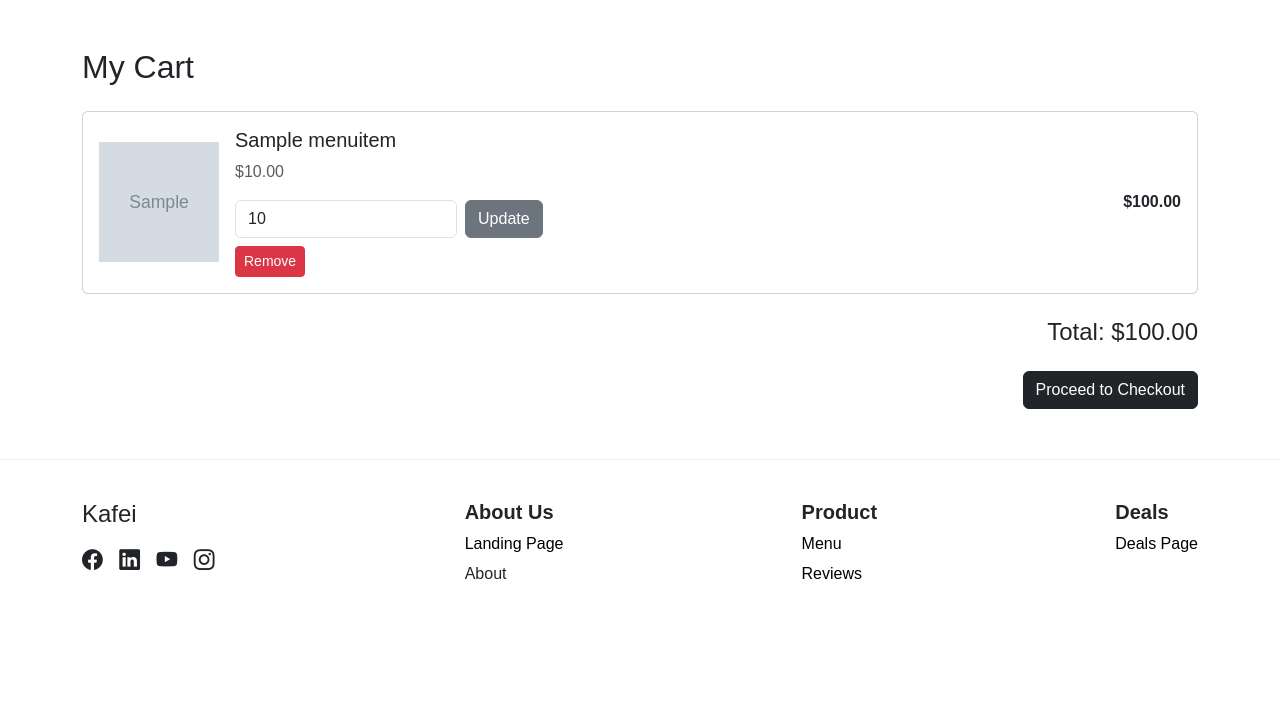
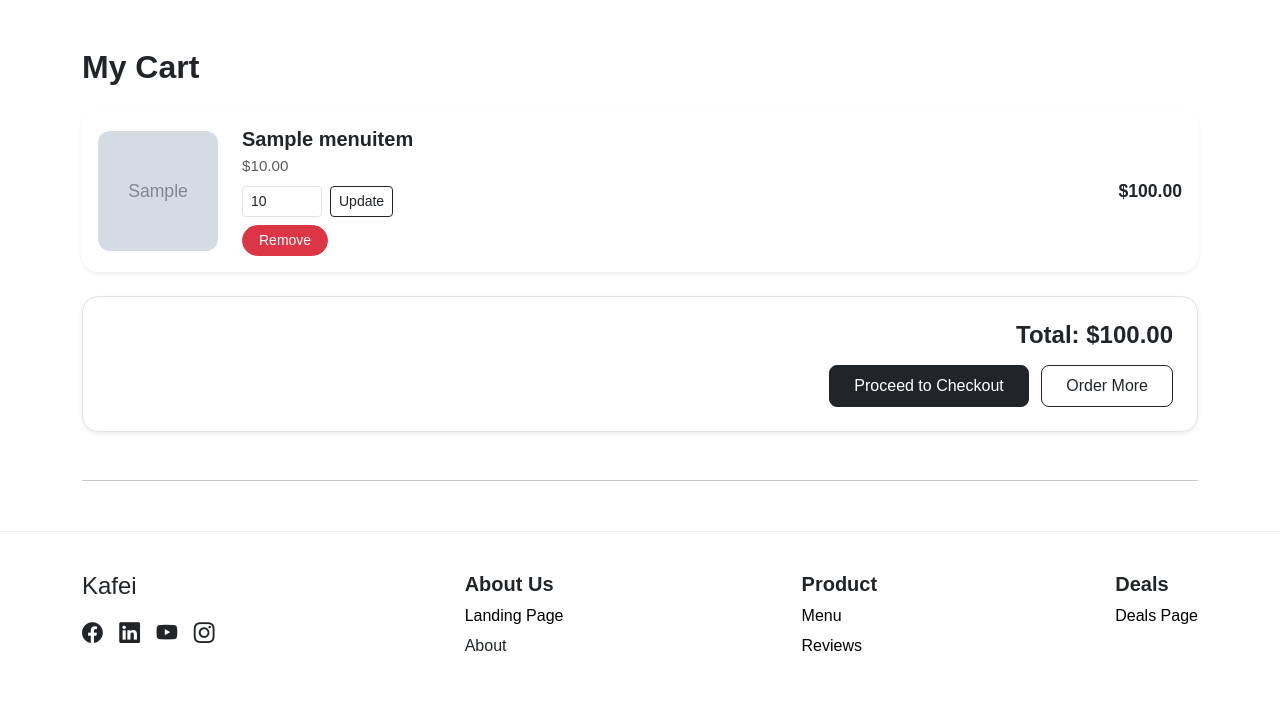
Before and after one commit to 1-ritika-1/Kafeihub, a Django app: page /cart/ in a window 1280 px wide. Shown: the part 87-807 px from the top of the page. Before the commit the page ends 666 px from the top, so only its background shows below. Run offline with Django 5.2, Linux system fonts and the light colour scheme; a user stored in the database is signed in; tables that the repository leaves empty hold one stand-in row (values such as "Sample post"); grey boxes marked "Sample" are stand-in pictures.

Commit message:
Added you may like section in cart

```diff
--- a/cart/templates/cart/cart.html
+++ b/cart/templates/cart/cart.html
@@ -1,48 +1,124 @@
 {% extends 'base.html' %}
-{% block title %}My Cart - KAFEI{% endblock %}
+{% block title %}My Cart – KAFEI{% endblock %}
 
 {% block content %}
 
-<h2 class="mt-5">My Cart</h2>
+<h2 class="mt-5 fw-bold">My Cart</h2>
 
 {% if items %}
+<!-- ========================= CART ITEMS ========================= -->
+
 <div class="mt-4">
 
     {% for item in items %}
-    <div class="card mb-3 p-3 d-flex flex-row align-items-center">
-        <img src="{{ item.product.image.url }}" alt="" style="width: 120px; height: 120px; object-fit: cover;" class="me-3">
+    <div class="card mb-3 p-3 d-flex flex-row align-items-center shadow-sm border-0 rounded-4 cart-card"
+         style="transition: 0.2s;">
+
+        <img src="{{ item.product.image.url }}" alt=""
+            style="width: 120px; height: 120px; object-fit: cover; border-radius: 12px;"
+            class="me-4">
 
         <div class="flex-grow-1">
-            <h5>{{ item.product.name }}</h5>
-            <p class="text-muted">${{ item.product.price }}</p>
 
-            <form action="{% url 'cart:update_quantity' item.id %}" method="POST" class="d-flex align-items-center">
+            <h5 class="fw-semibold mb-1">{{ item.product.name }}</h5>
+            <p class="text-muted mb-2" style="font-size: 0.95rem;">${{ item.product.price }}</p>
+
+            <form action="{% url 'cart:update_quantity' item.id %}" method="POST"
+                class="d-flex align-items-center gap-2">
                 {% csrf_token %}
-                <input type="number" name="quantity" value="{{ item.quantity }}" min="1" class="form-control w-25">
-                <button class="btn btn-secondary ms-2">Update</button>
+                <input type="number" name="quantity" value="{{ item.quantity }}" min="1"
+                    class="form-control form-control-sm" style="max-width: 80px;">
+                <button class="btn btn-outline-dark btn-sm">Update</button>
             </form>
 
             <form action="{% url 'cart:remove_from_cart' item.id %}" method="POST" class="mt-2">
                 {% csrf_token %}
-                <button class="btn btn-danger btn-sm">Remove</button>
+                <button class="btn btn-danger btn-sm rounded-pill px-3">Remove</button>
             </form>
+
         </div>
 
-        <div>
-            <strong>${{ item.subtotal }}</strong>
+        <div class="text-end ms-4">
+            <strong style="font-size: 1.1rem;">${{ item.subtotal }}</strong>
         </div>
     </div>
     {% endfor %}
 
-    <div class="text-end mt-4">
-        <h4>Total: ${{ total }}</h4>
-        <a href="{% url 'orders:checkout' %}" class="btn btn-dark mt-3">Proceed to Checkout</a>
+    <!-- ========================= TOTAL + ORDER MORE ========================= -->
+
+    <div class="text-end mt-4 p-4 rounded-4 shadow-sm border">
+        <h4 class="fw-bold mb-3">Total: ${{ total }}</h4>
+
+        <a href="{% url 'orders:checkout' %}" class="btn btn-dark px-4 py-2 rounded-3 me-2">
+            Proceed to Checkout
+        </a>
+
+        <a href="{% url 'menu:menu_home' %}" class="btn btn-outline-dark px-4 py-2 rounded-3">
+            Order More
+        </a>
     </div>
 
 </div>
 
 {% else %}
-<p class="mt-4">Your cart is empty.</p>
+<!-- ========================= EMPTY CART ========================= -->
+
+<p class="mt-4 text-muted">Your cart is empty.</p>
+
+<a href="{% url 'menu:menu_home' %}" class="btn btn-dark mt-3 mb-4 rounded-pill px-4 py-2">
+    View Menu
+</a>
+
 {% endif %}
 
+<hr class="my-5">
+
+<!-- ========================= YOU MAY LIKE ========================= -->
+
+{% if suggestions %}
+<h3 class="mt-4 mb-3 fw-bold">You may like</h3>
+
+<div class="row">
+    {% for s in suggestions %}
+    <div class="col-md-3 mb-4">
+        <div class="card shadow-sm border-0 rounded-4 h-100 text-center p-2 suggestion-card"
+             style="transition:0.2s;">
+
+            {% if s.image %}
+            <img src="{{ s.image.url }}" alt="{{ s.name }}"
+                 class="rounded-3"
+                 style="width:90%; height:200px; object-fit:cover;">
+            {% endif %}
+
+            <div class="mt-3">
+                <h6 class="fw-semibold">{{ s.name }}</h6>
+                <p class="text-muted mb-1">${{ s.price }}</p>
+
+                <form action="{% url 'cart:add_to_cart' s.id %}" method="POST">
+                    {% csrf_token %}
+                    <input type="hidden" name="quantity" value="1">
+
+                    <button class="btn btn-dark btn-sm mt-2 px-3 rounded-pill">
+                        Add to Cart
+                    </button>
+                </form>
+            </div>
+
+        </div>
+    </div>
+    {% endfor %}
+</div>
+{% endif %}
+
+<style>
+.cart-card:hover {
+    transform: translateY(-3px);
+    box-shadow: 0 6px 18px rgba(0,0,0,0.12);
+}
+.suggestion-card:hover {
+    transform: translateY(-4px);
+    box-shadow: 0 8px 20px rgba(0,0,0,0.15) !important;
+}
+</style>
+
 {% endblock %}
--- a/cart/views.py
+++ b/cart/views.py
@@ -3,6 +3,8 @@ from django.contrib.auth.decorators import login_required
 from menu.models import MenuItem
 from .models import CartItem
 from django.http import JsonResponse
+from django.db.models import Count
+import random
 
 
 # ADD TO CART (AJAX ENABLED)
@@ -65,3 +67,25 @@ def remove_from_cart(request, item_id):
     item = get_object_or_404(CartItem, id=item_id, user=request.user)
     item.delete()
     return redirect("cart:view_cart")
+
+
+@login_required
+def view_cart(request):
+    items = CartItem.objects.filter(user=request.user)
+    total = sum(item.subtotal() for item in items)
+
+    # Get product IDs that are already in the cart
+    cart_product_ids = items.values_list("product_id", flat=True)
+
+    # Get active menu items NOT in the cart
+    suggestions = list(MenuItem.objects.filter(is_active=True).exclude(id__in=cart_product_ids))
+
+    # Pick 4 random suggestions
+    random.shuffle(suggestions)
+    suggestions = suggestions[:4]
+
+    return render(request, "cart/cart.html", {
+        "items": items,
+        "total": total,
+        "suggestions": suggestions
+    })
```
